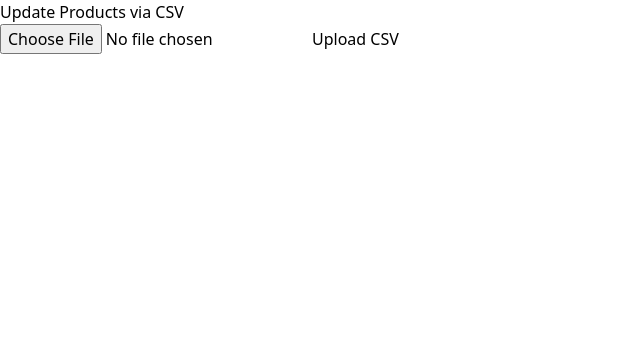
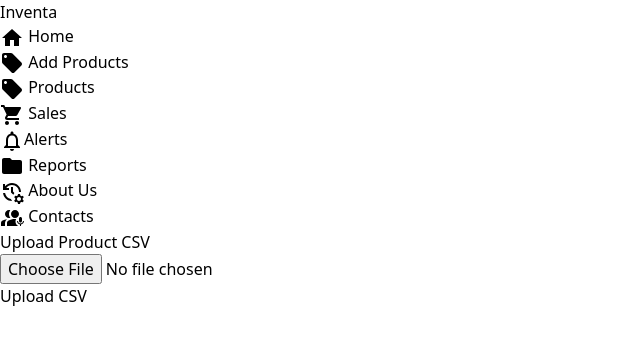
Before and after one commit to Joshndegwa13/inventa-Project-, a React (Vite) app: page /upload-csv in a window 1280 px wide. Shown: the top 340 px of the page, without its empty margins (0-640 px from the left). Built offline with nearby package versions, Linux system fonts and the light colour scheme; no server answers.

Commit message:
added csvupload

```diff
--- a/dev-dist/sw.js
+++ b/dev-dist/sw.js
@@ -82,7 +82,7 @@ define(['./workbox-b5f7729d'], (function (workbox) { 'use strict';
     "revision": "3ca0b8505b4bec776b69afdba2768812"
   }, {
     "url": "index.html",
-    "revision": "0.3uon8bh3b88"
+    "revision": "0.iojntt8usu8"
   }], {});
   workbox.cleanupOutdatedCaches();
   workbox.registerRoute(new workbox.NavigationRoute(workbox.createHandlerBoundToURL("index.html"), {
--- a/src/Components/CSVUploadForm.jsx
+++ b/src/Components/CSVUploadForm.jsx
@@ -1,47 +1,75 @@
 import React, { useState } from "react";
+import SideBar from "./SideBar";
+import { useAlerts } from "../context/AlertContext";
 
 function CSVUploadForm() {
   const [file, setFile] = useState(null);
-   const apiUrl = import.meta.env.VITE_API_URL;
+  const { addAlert } = useAlerts(); // To display alerts after successful or failed uploads
+  const apiUrl = import.meta.env.VITE_API_URL || "http://localhost:5555";
 
-  const handleSubmit = (e) => {
+  const handleFileChange = (e) => {
+    setFile(e.target.files[0]);
+  };
+
+  const handleSubmit = async (e) => {
     e.preventDefault();
     if (!file) {
-      alert("Please select a CSV file.");
+      addAlert("Please select a CSV file to upload.");
       return;
     }
 
     const formData = new FormData();
     formData.append("file", file);
 
-    fetch(`${apiUrl}/api/products/upload`, {
+    try {
+      const response = await fetch(`${apiUrl}/api/products/upload-csv`, {
         method: "POST",
         body: formData,
-    })
-      .then((res) => res.json())
-      .then((data) => {
-        alert("Products updated successfully.");
-        // Optionally refresh the product list
-      })
-      .catch((error) => console.error("Error:", error));
+      });
+
+      if (!response.ok) {
+        const errorData = await response.json();
+        throw new Error(errorData.error || "Failed to upload CSV file.");
+      }
+
+      addAlert("CSV file successfully processed and products added.");
+      setFile(null); // Clear the file input after successful upload
+    } catch (error) {
+      console.error("Error uploading CSV:", error);
+      addAlert(`Error: ${error.message}`);
+    }
   };
 
   return (
-    <form className="mt-8" onSubmit={handleSubmit}>
-      <h2 className="text-xl font-bold">Update Products via CSV</h2>
-      <div className="mt-4">
+    <div className="csv-upload-page p-8 flex flex-row ml-60">
+      <SideBar />
+      <div className="pl-80">
+        <h2 className="text-3xl font-bold mb-6 text-center">
+          Upload Product CSV
+        </h2>
+        <form
+          onSubmit={handleSubmit}
+          className="bg-white p-6 rounded shadow-md mb-8"
+          encType="multipart/form-data"
+        >
+          <div className="mb-4">
             <input
               type="file"
               accept=".csv"
-          onChange={(e) => setFile(e.target.files[0])}
-          className="block w-full text-sm text-gray-500"
+              onChange={handleFileChange}
               required
+              className="w-full p-2 border border-gray-300 rounded mb-2"
             />
-        <button type="submit" className="btn mt-4">
+          </div>
+          <button
+            type="submit"
+            className="bg-blue-500 text-white py-2 px-4 rounded w-full hover:bg-blue-600"
+          >
             Upload CSV
           </button>
+        </form>
       </div>
-    </form>
+    </div>
   );
 }
 
```
Lines whose indentation alone changed are shown as unchanged.
